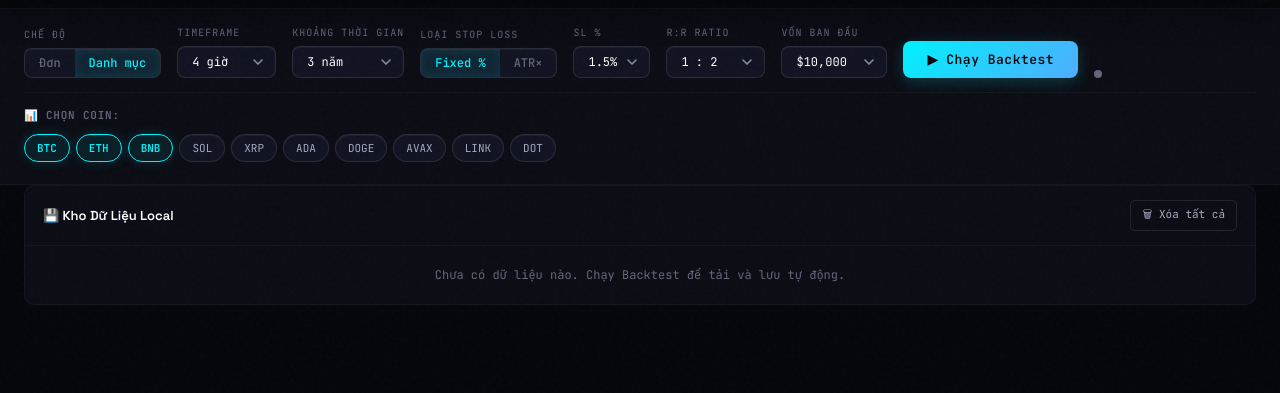
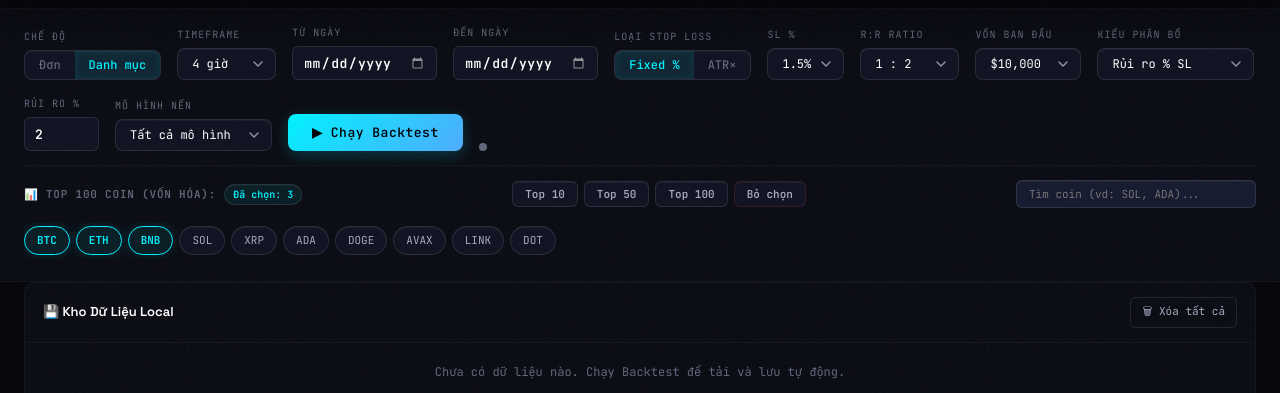
Before and after one commit to hieunv6/strategy-labs, a plain HTML site: page backtest.html in a window 1280 px wide. Both pictures are taken after a click on the button "Danh mục". Shown: the part 54-447 px from the top of the page. Drawn offline with Linux system fonts and the light colour scheme; no server answers.

Commit message:
feat(ui): integrate date pickers, pattern selectors, and sync chart colors

```diff
--- a/backtest.html
+++ b/backtest.html
@@ -71,18 +71,15 @@
         </select>
       </div>
 
+      <!-- Date Pickers -->
       <div class="setting-group">
-        <label class="setting-label">Khoảng Thời Gian</label>
-        <select id="btRange" class="ctrl-select">
-          <option value="1m">1 tháng</option>
-          <option value="3m">3 tháng</option>
-          <option value="6m">6 tháng</option>
-          <option value="1y">1 năm</option>
-          <option value="2y">2 năm</option>
-          <option value="3y" selected>3 năm</option>
-          <option value="5y">5 năm</option>
-          <option value="10y">10 năm</option>
-        </select>
+        <label class="setting-label">Từ ngày</label>
+        <input type="date" id="btStartDate" class="ctrl-input date-input" />
+      </div>
+
+      <div class="setting-group">
+        <label class="setting-label">Đến ngày</label>
+        <input type="date" id="btEndDate" class="ctrl-input date-input" />
       </div>
 
       <!-- SL Type -->
@@ -136,6 +133,34 @@
         </select>
       </div>
 
+      <div class="setting-group">
+        <label class="setting-label">Kiểu phân bổ</label>
+        <select id="btSizeType" class="ctrl-select" onchange="onSizeTypeChange()">
+          <option value="risk" selected>Rủi ro % SL</option>
+          <option value="percent">% Vốn/lệnh</option>
+          <option value="fixed">Số tiền cố định</option>
+        </select>
+      </div>
+
+      <div class="setting-group">
+        <label class="setting-label" id="lblSizeValue">Rủi ro %</label>
+        <input id="btSizeValue" class="ctrl-input" type="number" value="2" min="0.01" step="any" style="width:75px" />
+      </div>
+
+      <div class="setting-group">
+        <label class="setting-label">Mô hình nến</label>
+        <select id="btPattern" class="ctrl-select">
+          <option value="all" selected>Tất cả mô hình</option>
+          <option value="bullHammer">Hammer ↑</option>
+          <option value="hangingMan">Hanging Man</option>
+          <option value="bullEngulfing">Engulfing ↑</option>
+          <option value="bearEngulfing">Engulfing ↓</option>
+          <option value="pinBarBull">Pin Bar ↑</option>
+          <option value="dojiStar">Doji</option>
+          <option value="shootingStar">Shooting Star ↓</option>
+        </select>
+      </div>
+
       <button class="btn-run" id="btnRun" onclick="runBacktest()">
         <span id="btnRunText">▶ Chạy Backtest</span>
       </button>
@@ -145,8 +170,26 @@
 
     <!-- Portfolio coins -->
     <div id="portfolioCoinsWrap" class="portfolio-coins-bar" style="display:none">
-      <span class="portfolio-label">📊 Chọn coin:</span>
-      <div class="portfolio-chips" id="portfolioChips"></div>
+      <div class="portfolio-controls">
+        <div class="portfolio-info">
+          <span class="portfolio-label">📊 Top 100 Coin (Vốn hóa):</span>
+          <span class="portfolio-selected-count" id="selectedCount">Đã chọn: 3</span>
+        </div>
+        <div class="portfolio-actions">
+          <button type="button" class="portfolio-action-btn" onclick="selectTopCoins(10)">Top 10</button>
+          <button type="button" class="portfolio-action-btn" onclick="selectTopCoins(50)">Top 50</button>
+          <button type="button" class="portfolio-action-btn" onclick="selectTopCoins(100)">Top 100</button>
+          <button type="button" class="portfolio-action-btn warn" onclick="deselectAllCoins()">Bỏ chọn</button>
+        </div>
+        <div class="portfolio-search-wrap">
+          <input type="text" id="portfolioSearch" placeholder="Tìm coin (vd: SOL, ADA)..." onkeyup="filterPortfolioChips()">
+        </div>
+      </div>
+      <div class="portfolio-chips-scroll">
+        <div class="portfolio-chips" id="portfolioChips">
+          <div class="loading-chips">⌛ Đang tải danh sách Top 100 coin...</div>
+        </div>
+      </div>
     </div>
 
     <!-- Progress bar -->
@@ -197,6 +240,10 @@
     </div>
     <!-- Row 2: Extended metrics -->
     <div class="bt-stats-inner bt-stats-ext">
+      <div class="stat-card-sm highlight-green" id="statCAGRCard">
+        <div class="stat-label-sm">CAGR / Năm</div>
+        <div class="stat-val-sm" id="statCAGR">—</div>
+      </div>
       <div class="stat-card-sm">
         <div class="stat-label-sm">Sharpe Ratio</div>
         <div class="stat-val-sm" id="statSharpe">—</div>
@@ -313,6 +360,7 @@
               <th class="col-symbol" style="display:none">Symbol</th>
               <th>Thời Gian</th>
               <th>Loại</th>
+              <th>Volume ($)</th>
               <th>Pattern</th>
               <th>Entry</th>
               <th>SL</th>
```
Also changed, not shown: chart.js (+16 -16 lines).
